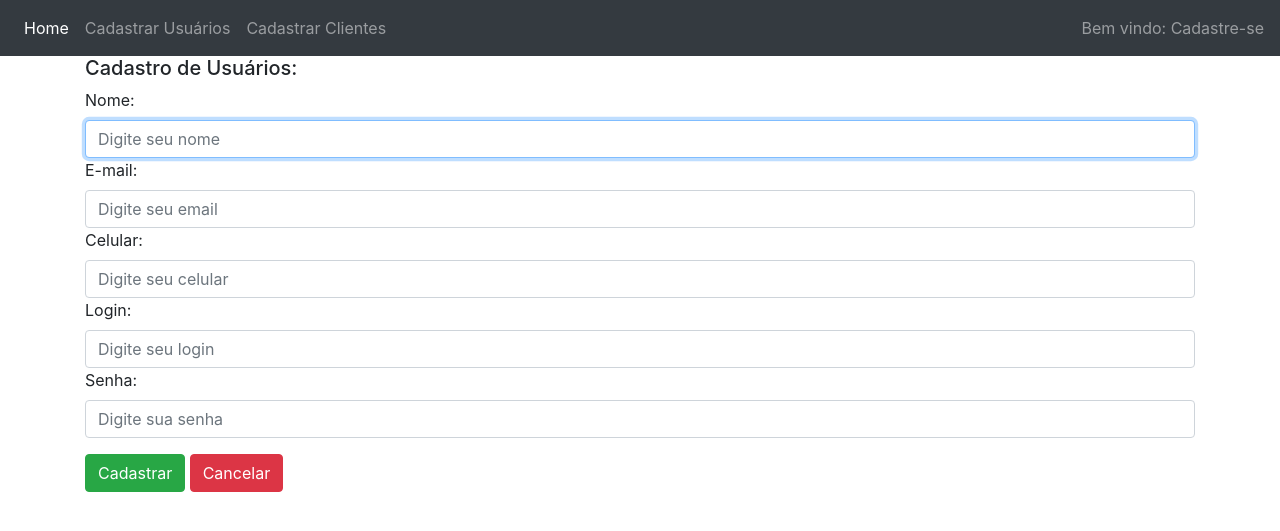
After one commit to paulocordova/eswii-2019, a PHP site: page /views/Usuario/v_incluir_usuario.php in a window 1280 px wide. The commit adds this page. Shown: the top 531 px of the page. Run offline with PHP 8.4, Linux system fonts and the light colour scheme.

Commit message:
Cadastro de usuários incluído

```diff
--- a/controllers/Usuario/ControllerUsuario.php
+++ b/controllers/Usuario/ControllerUsuario.php
@@ -1,6 +1,8 @@
 <?php
 namespace CONTROLLERS;
-require_once('../DAO/DAOUsuario.php');
+$separador = DIRECTORY_SEPARATOR;
+$root = $_SERVER['DOCUMENT_ROOT'].$separador;
+require_once($root .'prospectcolector/DAO/DAOUsuario.php');
 use DAO\DAOUsuario;
 
 /**
--- a/controllers/validar_login.php
+++ b/controllers/validar_login.php
@@ -13,6 +13,9 @@ if(isset($_POST['login']) && isset($_POST['senha'])){
    if($usuario->logado){
       $_SESSION['usuario'] = serialize($usuario);
       header("Location: ../views/main.php");
+   }else{
+      $_SESSION['erroLogin'] = "Login ou senha inválidos! Tente novamente.";
+      header("Location: ../index.php");
    }
 }else{
    $_SESSION['erroLogin'] = "Você precisa fazer login para acessar o sistema";
--- /dev/null
+++ b/views/Usuario/v_incluir_usuario.php
@@ -0,0 +1,64 @@
+<?php
+session_start();
+?>
+<!DOCTYPE html>
+<html>
+<!-- Tratando erros com sessão -->
+    <head>
+        <title>Bem Vindo ao Sistema</title>
+        <link rel="stylesheet" type="text/css" href="../../libs/bootstrap/css/bootstrap.css">
+        <meta charset="UTF-8">
+    </head>
+    <body>
+        <header>
+        <nav class="navbar navbar-expand-lg navbar-dark bg-dark">
+            <div class="collapse navbar-collapse" id="textoNavbar">
+                <ul class="navbar-nav mr-auto">
+                    <li class="nav-item active">
+                        <a class="nav-link" href="../principal.php">Home <span class="sr-only">(Página atual)</span></a>
+                    </li>
+                    <li class="nav-item">
+                        <a class="nav-link" href="cadusuarios/usuarios.php">Cadastrar Usuários</a>
+                    </li>
+                    <li class="nav-item">
+                        <a class="nav-link" href="#">Cadastrar Clientes</a>
+                    </li>
+                </ul>
+                <span class="navbar-text">
+                    Bem vindo:
+                    Cadastre-se
+                </span>
+            </div>
+        </nav>
+        </header>
+        <div class="container">
+            <form class="form-signin" action="../../controllers/usuario/c_incluir_usuario.php" method="POST">
+                <div>
+                    <h5 class="form-signin-heading">Cadastro de Usuários:</h5>
+                </div class="">
+                <div class="form-group">
+                    <label for="nome">Nome:</label>
+                    <input name="nome" id="nome" type="text" placeholder="Digite seu nome" autofocus class="form-control" required/>
+                    <label for="email">E-mail:</label>
+                    <input name="email" id="email" type="text" placeholder="Digite seu email" class="form-control" required/>
+                    <label for="celular">Celular:</label>
+                    <input name="celular" id="celular" placeholder="Digite seu celular" class="form-control" required autocomplete="off"/>
+                    <label for="login">Login:</label>
+                    <input name="login" id="login" placeholder="Digite seu login" class="form-control" required autocomplete="off"/>
+                    <label for="senha">Senha:</label>
+                    <input name="senha" id="senha" type="password" placeholder="Digite sua senha" class="form-control" required/>
+                </div>
+                <button type="submit" class="btn btn-success">Cadastrar</button>
+                <a href="usuarios.php" class="btn btn-danger">Cancelar</a>
+            </form>
+            <p class="text-center text-danger">
+                <?php
+                  if(isset($_SESSION['erroNovoUsuario'])){
+                     echo $_SESSION['erroNovoUsuario'];
+                     unset($_SESSION['erroNovoUsuario']);
+                  }
+                ?>
+            </p>
+        </div>
+    </body>
+</html>
```
Also changed, not shown: DAO/DAOUsuario.php (+4 -4 lines), DAO/teste.php (+2 -9 lines), controllers/Usuario/c_incluir_usuario.php (added, +23 -0 lines), views/main.php (+15 -2 lines).
